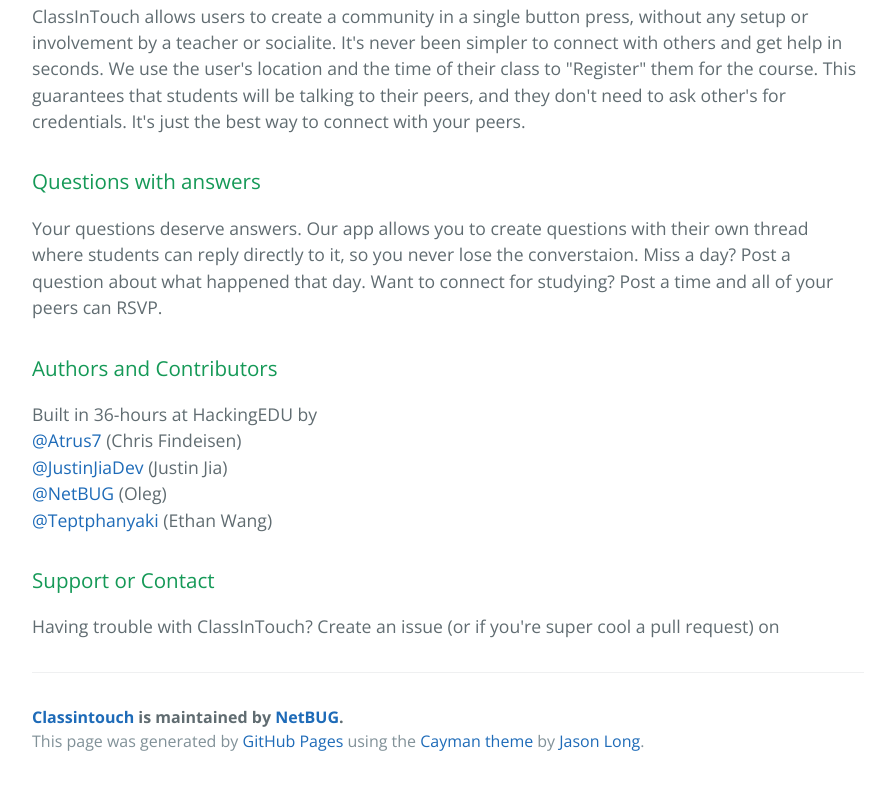
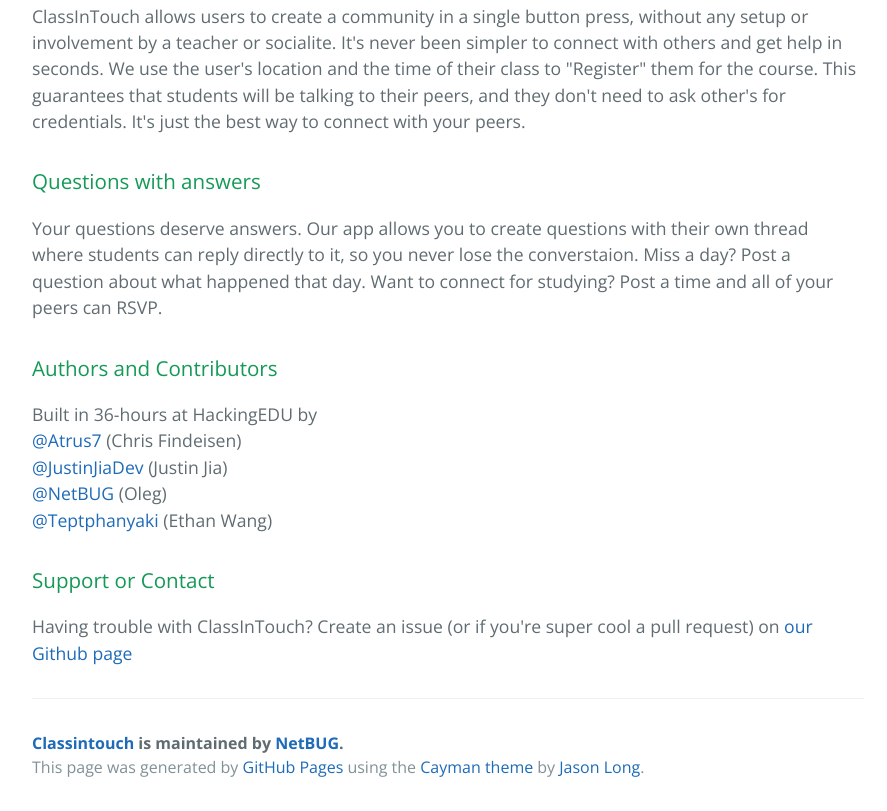
Before and after one commit to NetBUG/classintouch, a plain HTML site: page index.html in a window 1280 px wide. Shown: the part 673-1484 px from the top of the page, without its empty margins (192-1079 px from the left). Before the commit the page ends 1458 px from the top, so only its background shows below. Drawn offline with nearby package versions, Linux system fonts and the light colour scheme.

Commit message:
Neurotic mods

```diff
--- a/index.html
+++ b/index.html
@@ -55,7 +55,7 @@
 <h3>
 <a id="support-or-contact" class="anchor" href="#support-or-contact" aria-hidden="true"><span class="octicon octicon-link"></span></a>Support or Contact</h3>
 
-<p>Having trouble with ClassInTouch? Create an issue (or if you're super cool a pull request) on <a href="https://github.com/NetBUG/classintouch"></a></p>
+<p>Having trouble with ClassInTouch? Create an issue (or if you're super cool a pull request) on <a href="https://github.com/NetBUG/classintouch">our Github page</a></p>
 
       <footer class="site-footer">
         <span class="site-footer-owner"><a href="https://github.com/NetBUG/classintouch">Classintouch</a> is maintained by <a href="https://github.com/NetBUG">NetBUG</a>.</span>
```
